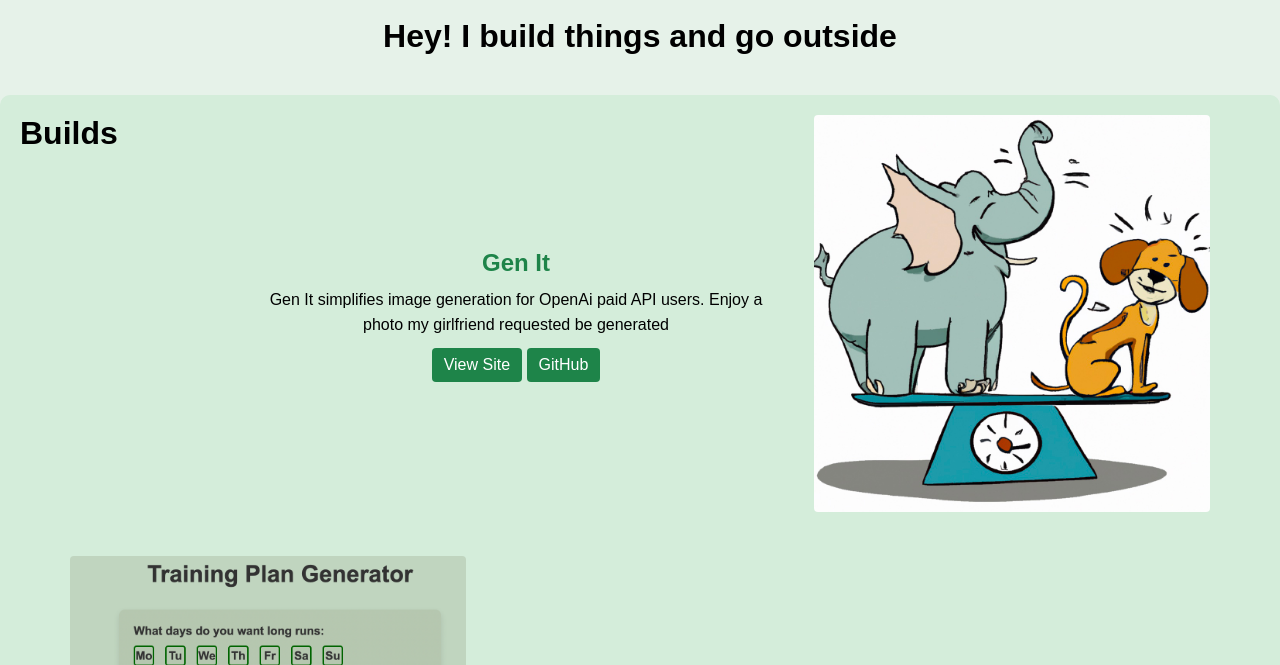
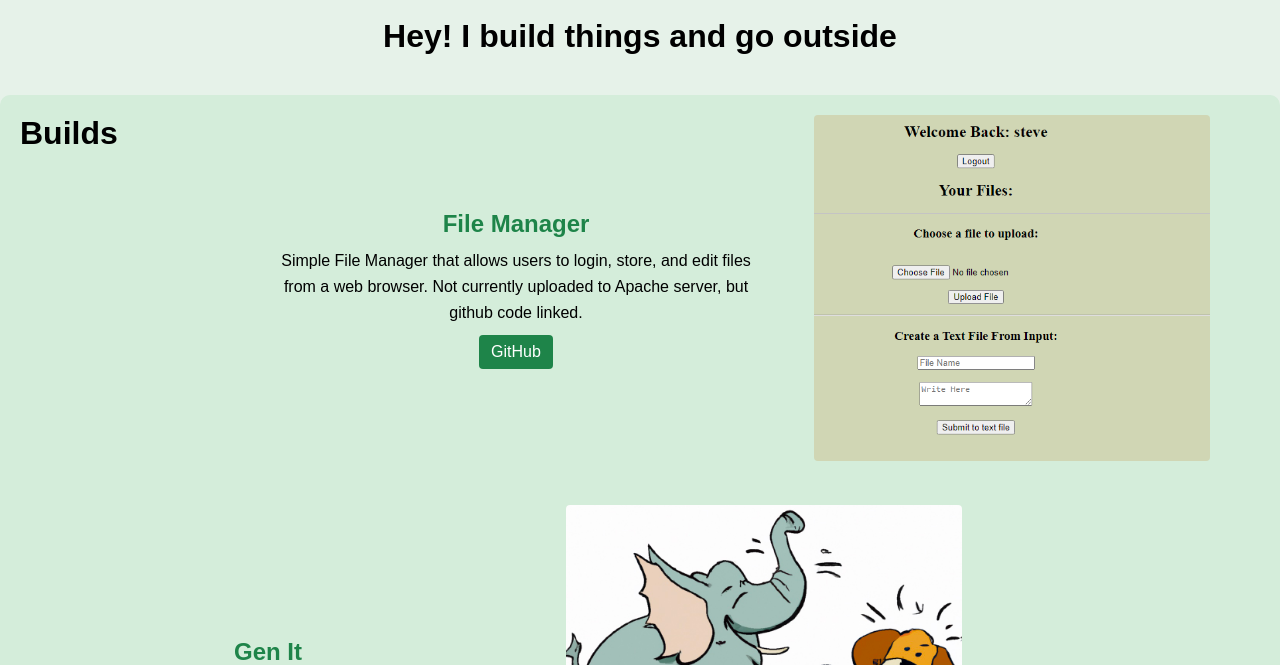
Before and after one commit to SrSolo/SrSolo.github.io, a plain HTML site: page index.html in a window 1280 px wide. Shown: the part 782-1447 px from the top of the page. Drawn offline with Linux system fonts and the light colour scheme; a web font is replaced by a local one.

Commit message:
Added File Manager

```diff
--- a/index.html
+++ b/index.html
@@ -35,6 +35,21 @@
 
         <section class="projects-section builds-section">
             <h2 class="section-title">Builds</h2>
+            <!-- News Site -->
+            <div class="project">
+                <div class="project-info">
+                    <h3>File Manager</h3>
+                    <p>
+                        Simple File Manager that allows users to login, store, and edit files from a web browser. Not
+                        currently uploaded to Apache server, but github code linked.
+                    </p>
+                    <!-- <a href="https://gen-it-srsolo.vercel.app/" class="project-link">View Site</a> -->
+                    <a href="https://github.com/SrSolo/File-Manager" class="project-link">GitHub</a>
+                </div>
+                <div class="project-image">
+                    <img src="chrome_Z8PQh01ofK.png" alt="File Sharing Image">
+                </div>
+            </div>
             <!-- Gen It -->
             <div class="project">
                 <div class="project-info">
```
Also changed, not shown: chrome_Z8PQh01ofK.png (added).
